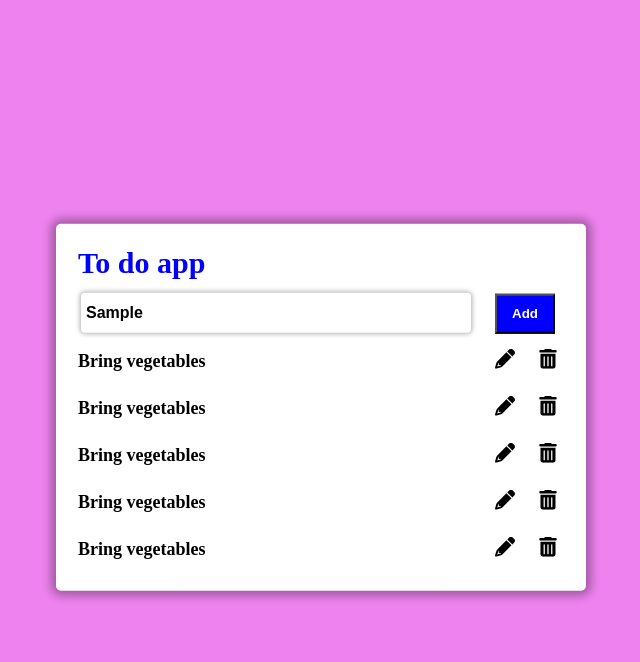
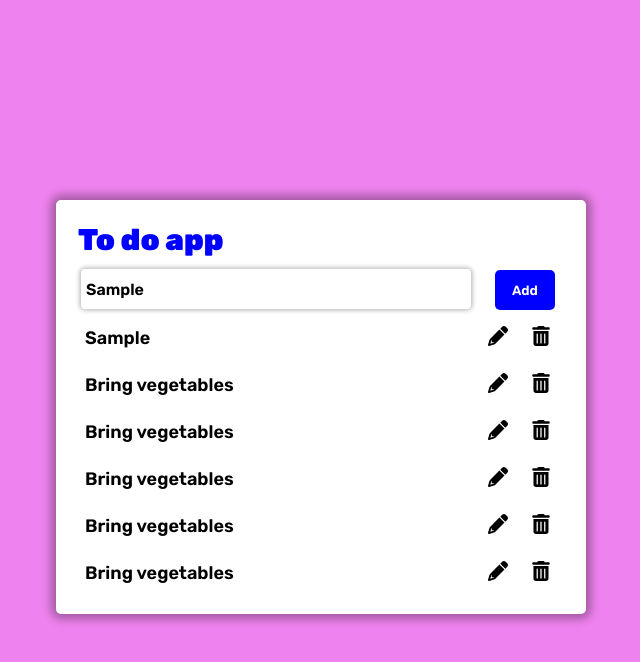
Before and after one commit to Goose671/Task_2, a plain HTML site: page index.html in a window 1280 px wide. Both pictures are taken after typing "Sample" into the empty fields and a click on the button "Add". Shown: the whole page, without its empty margins (326-966 px from the left). Drawn offline with Linux system fonts and the light colour scheme.

Commit message:
feature - add items to the list

```diff
--- a/css/style.css
+++ b/css/style.css
@@ -1,7 +1,9 @@
+@import url('https://fonts.googleapis.com/css2?family=Roboto:ital,wght@0,100;0,300;0,400;0,900;1,100;1,300;1,400;1,500;1,700;1,900&family=Rubik:ital,wght@0,300;0,400;0,500;0,600;0,700;0,800;0,900;1,300;1,400;1,500;1,600;1,700;1,800;1,900&display=swap');
 *{
     margin: 0;
     padding: 0;
     text-decoration: none;
+    font-family: 'Rubik', sans-serif;
 }
 body{
     background-color: violet;
@@ -47,6 +49,8 @@ input{
 }
 .btn__add{
     background-color: blue;
+    border-radius: 5px;
+    border: none;
     color: white;
     height: 40px;
     width: 60px ;
--- a/index.html
+++ b/index.html
@@ -1,4 +1,3 @@
-
 <!DOCTYPE html>
 <html lang="en">
 
@@ -6,7 +5,7 @@
     <meta charset="UTF-8">
     <meta http-equiv="X-UA-Compatible" content="IE=edge">
     <meta name="viewport" content="width=device-width, initial-scale=1.0">
-    <title>Task_1</title>
+    <title>Task_2</title>
     <link rel="stylesheet" href="css/style.css">
 </head>
 
@@ -16,9 +15,10 @@
             <p>To do app</p>
         </div>
         <div class="main__input">
-            <input type="text" class="input__text" placeholder="Add Todo">
-            <button class="btn__add">Add</button>
+            <input type="text" class="input__text" id="input" placeholder="Add Todo">
+            <button class="btn__add" id="btn__add">Add</button>
         </div>
+        <div id="task-list">
             <div class="task">
                 <p class="task__text">Bring vegetables</p>
                 <button class="btn__icon"><img class="icon" src="img/pencil-solid.svg" alt="edit"></button>
@@ -45,8 +45,10 @@
                 <button class="btn__icon"><img class="icon" src="img/trash-can-solid.svg" alt="delete"></button>
             </div>
         </div>
+    </div>
 
 
     <script src="js/script.js"></script>
 </body>
+
 </html>
--- a/js/script.js
+++ b/js/script.js
@@ -0,0 +1,64 @@
+const btn__add = document.getElementById("btn__add")
+btn__add.addEventListener('click',addTask)
+
+let text = document.getElementById("input")
+
+let taskList = document.getElementById('task-list')
+
+function addTask(){
+
+    let task_div = document.createElement("div")
+
+    task_div.classList.add("task")
+
+    taskList.prepend(task_div)
+
+    // cоздал div с классом "task"
+
+    let task_p = document.createElement("p")
+
+    task_p.classList.add("task__text")
+
+    task_p.innerHTML = text.value
+
+    task_div.append(task_p)
+
+    // создал внутри div  елемент p с классом "task__text"
+
+    let task_btn = document.createElement("button")
+
+    task_btn.classList.add("btn__icon")
+
+    task_div.append(task_btn)
+
+    // создал внутри div елемент buttton с классом "btn__icon"
+
+    let task_btn_pencil = document.createElement("img")
+
+    task_btn_pencil.classList.add("icon")
+
+    task_btn_pencil.src = "img/pencil-solid.svg"
+
+    task_btn.append(task_btn_pencil)
+
+    // создал внутри  button елемент img с классом "icon"
+
+     task_btn = document.createElement("button")
+
+    task_btn.classList.add("btn__icon")
+
+    task_div.append(task_btn)
+
+    // создал внутри div елемент buttton с классом "btn__icon"
+
+    task_btn_pencil = document.createElement("img")
+
+    task_btn_pencil.classList.add("icon")
+
+    task_btn_pencil.src = "img/trash-can-solid.svg"
+
+    task_btn.append(task_btn_pencil)
+
+    // создал внутри  button елемент img с классом "icon"
+
+}
```
Lines whose indentation alone changed are shown as unchanged.
